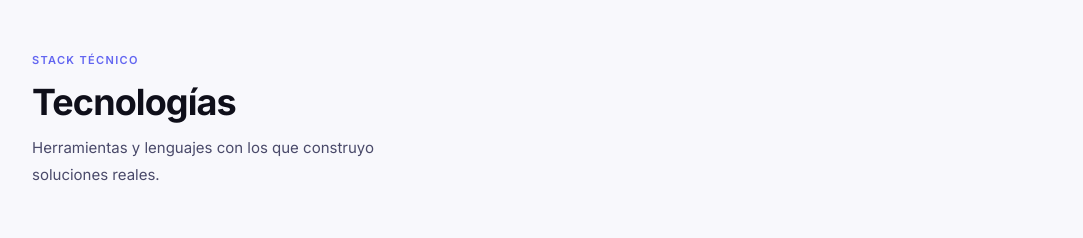
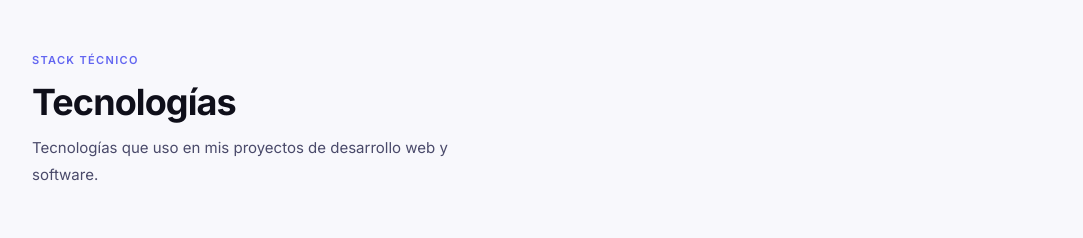
Before and after one commit to HectorARiascosI/Portafolio, a Next.js app: page / in a window 1280 px wide. Shown: the part 1580-1818 px from the top of the page, without its empty margins (98-1181 px from the left). Built offline with nearby package versions, Linux system fonts and the light colour scheme.

Commit message:
descripción de habilidades más específica

```diff
--- a/components/sections/Skills.jsx
+++ b/components/sections/Skills.jsx
@@ -15,7 +15,7 @@ export default function Skills({ skills }) {
           <p className="t-label" style={{ marginBottom: '0.75rem' }}>Stack técnico</p>
           <h2 className="t-heading">Tecnologías</h2>
           <p className="t-body" style={{ marginTop: '0.75rem', maxWidth: '420px' }}>
-            Herramientas y lenguajes con los que construyo soluciones reales.
+            Tecnologías que uso en mis proyectos de desarrollo web y software.
           </p>
         </div>
 
```
